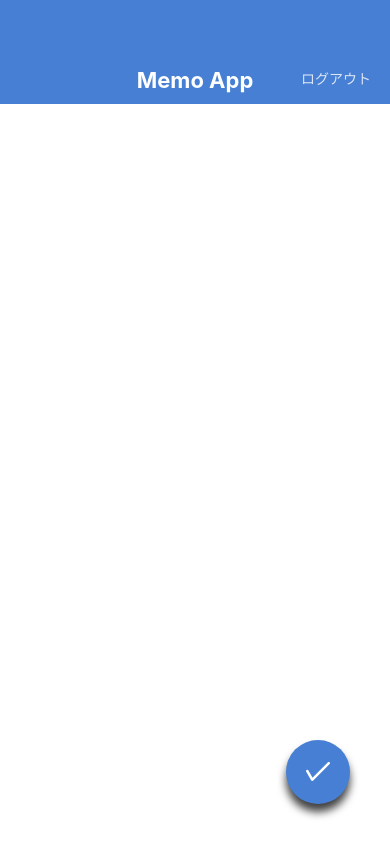
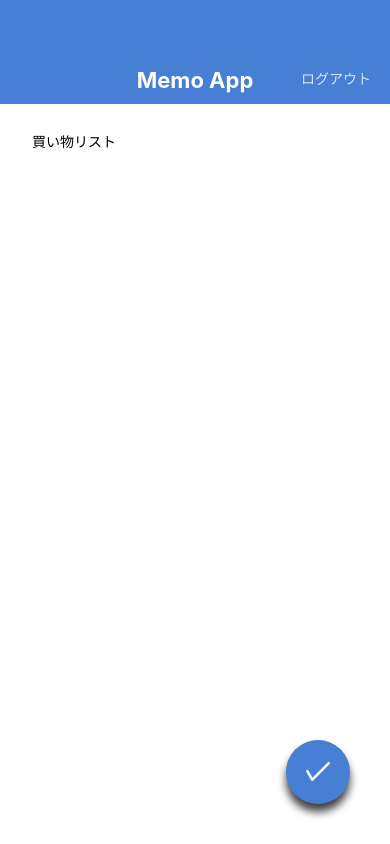
Before and after one commit to be-chan/ReactMemoApp, a React Native app: screen / in a window 390 px wide. Built offline with nearby package versions, Linux system fonts and the light colour scheme.

Commit message:
Replace KeyBoardSafeView

```diff
--- a/App.jsx
+++ b/App.jsx
@@ -1,11 +1,11 @@
 import React from 'react';
 // import MemoListScreen from './src/screens/MemoListScreen';
 // import MemoDetailScreen from './src/screens/MemoDetailScreen';
-// import MemoEditScreen from './src/screens/MemoEditScreen';
-import MemoCreateScreen from './src/screens/MemoCreateScreen';
+import MemoEditScreen from './src/screens/MemoEditScreen';
+// import MemoCreateScreen from './src/screens/MemoCreateScreen';
 
 export default function App() {
   return (
-    <MemoCreateScreen />
+    <MemoEditScreen />
   );
 }
--- /dev/null
+++ b/src/components/KeyboardSafeView.jsx
@@ -0,0 +1,73 @@
+import React, { useRef, useState, useEffect } from 'react';
+import {
+  Keyboard, Dimensions, Animated, ViewPropTypes,
+} from 'react-native';
+import { node } from 'prop-types';
+
+export default function KeyboardSafeView({ children, style }) {
+  const initialViewHeight = useRef(null);
+  const animatedViewHeight = useRef(null);
+  const [viewHeight, setViewHeight] = useState(null);
+
+  useEffect(() => {
+    Keyboard.addListener('keyboardDidShow', handleShow);
+    Keyboard.addListener('keyboardDidHide', handleHide);
+    return () => {
+      Keyboard.removeListener('keyboardDidShow', handleShow);
+      Keyboard.removeListener('keyboardDidHide', handleHide);
+    };
+  }, []);
+
+  useEffect(() => {
+    if ([initialViewHeight, animatedViewHeight, viewHeight].some((val) => val === null)) { return; }
+    // height is not supported with useNativeDriver: true
+    // https://github.com/react-native-community/react-native-modal/issues/163
+    if (viewHeight === initialViewHeight.current) {
+      Animated.timing(animatedViewHeight.current,
+        { toValue: initialViewHeight.current, duration: 300, useNativeDriver: false }).start();
+    } else {
+      Animated.timing(animatedViewHeight.current,
+        { toValue: viewHeight, duration: 300, useNativeDriver: false }).start();
+    }
+  }, [viewHeight]);
+
+  const handleShow = ({ endCoordinates }) => {
+    if (endCoordinates.height && initialViewHeight.current) {
+      const keyboardHeight = Dimensions.get('window').height - endCoordinates.screenY;
+      setViewHeight(initialViewHeight.current - keyboardHeight);
+    }
+  };
+
+  const handleHide = () => {
+    setViewHeight(initialViewHeight.current);
+  };
+
+  const handleLayout = ({ nativeEvent }) => {
+    if (!initialViewHeight.current) {
+      const { height } = nativeEvent.layout;
+      // keep viewHeight as null not to trigger useEffect on mounting.
+      // Don't do this: setViewHeight(height);
+      initialViewHeight.current = height;
+      animatedViewHeight.current = new Animated.Value(height);
+    }
+  };
+
+  const animatedStyle = viewHeight ? {
+    height: animatedViewHeight.current,
+    flex: 0,
+  } : {};
+  return (
+    <Animated.View style={[style, animatedStyle]} onLayout={handleLayout}>
+      {children}
+    </Animated.View>
+  );
+}
+
+KeyboardSafeView.propTypes = {
+  children: node.isRequired,
+  style: ViewPropTypes.style,
+};
+
+KeyboardSafeView.defaultProps = {
+  style: null,
+};
--- a/src/screens/MemoCreateScreen.jsx
+++ b/src/screens/MemoCreateScreen.jsx
@@ -1,17 +1,18 @@
 import React from 'react';
-import { View, TextInput, StyleSheet, KeyboardAvoidingView } from 'react-native';
+import { View, TextInput, StyleSheet } from 'react-native';
 import AppBar from '../components/AppBar';
 import CircleButton from '../components/CircleButton';
+import KeyboardSafeView from '../components/KeyboardSafeView';
 
 export default function MemoCreateScreen() {
   return (
-    <KeyboardAvoidingView style={styles.container} behavior="height">
+    <KeyboardSafeView style={styles.container}>
       <AppBar />
       <View style={styles.inputContainer}>
         <TextInput value="" multiline style={styles.input} />
       </View>
       <CircleButton name="check" />
-    </KeyboardAvoidingView>
+    </KeyboardSafeView>
   );
 }
 
--- a/src/screens/MemoEditScreen.jsx
+++ b/src/screens/MemoEditScreen.jsx
@@ -1,17 +1,18 @@
 import React from 'react';
-import { View, TextInput, StyleSheet, KeyboardAvoidingView } from 'react-native';
+import { View, TextInput, StyleSheet } from 'react-native';
 import AppBar from '../components/AppBar';
 import CircleButton from '../components/CircleButton';
+import KeyboardSafeView from '../components/KeyboardSafeView';
 
 export default function MemoEditScreen() {
   return (
-    <KeyboardAvoidingView style={styles.container} behavior="height">
+    <KeyboardSafeView style={styles.container}>
       <AppBar />
       <View style={styles.inputContainer}>
         <TextInput value="買い物リスト" multiline style={styles.input} />
       </View>
       <CircleButton name="check" />
-    </KeyboardAvoidingView>
+    </KeyboardSafeView>
   );
 }
 
```
